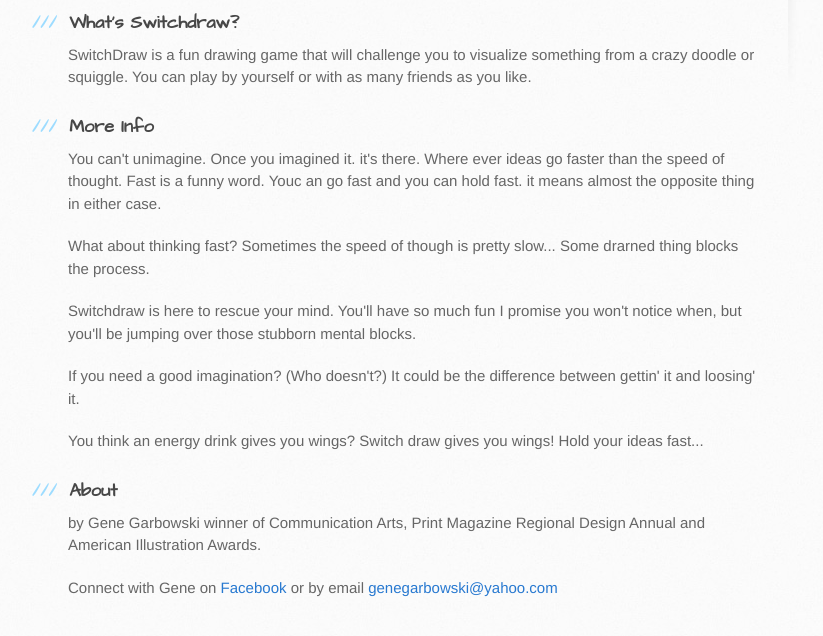
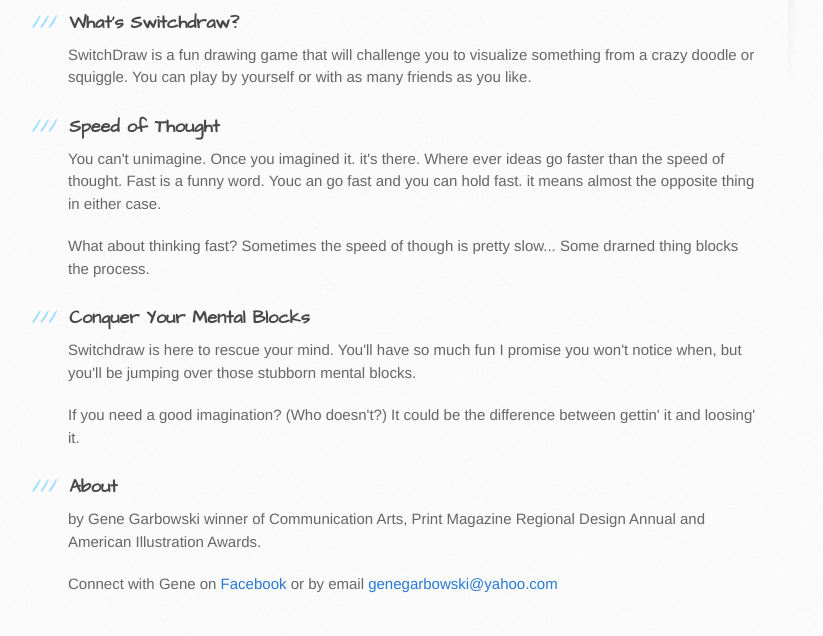
Before and after one commit to blak3r/switchdraw, a plain HTML site: page index.html in a window 1280 px wide. Shown: the part 654-1290 px from the top of the page, without its empty margins (102-925 px from the left). Drawn offline with Linux system fonts and the light colour scheme.

Commit message:
revised text

```diff
--- a/index.html
+++ b/index.html
@@ -37,16 +37,17 @@
 <p>SwitchDraw is a fun drawing game that will challenge you to visualize something from a crazy doodle or squiggle.  You can play by yourself or with as many friends as you like.</p>
 
 <h3>
-<a name="designer-templates" class="anchor" href="#designer-templates"><span class="octicon octicon-link"></span></a>More Info</h3>
+<a name="designer-templates" class="anchor" href="#designer-templates"><span class="octicon octicon-link"></span></a>Speed of Thought</h3>
 
 <p>You can't unimagine.  Once you imagined it. it's there.  Where ever ideas go faster than the speed of thought.  Fast is a funny word.  Youc an go fast and you can hold fast.  it means almost the opposite thing in either case.
 <P>What about thinking fast? Sometimes the speed of though is pretty slow... Some drarned thing blocks the process.
 
+<h3>
+<a name="rescue" class="anchor" href="#rescue"><span class="octicon octicon-link"></span></a>Conquer Your Mental Blocks</h3>
+
 <p>Switchdraw is here to rescue your mind.  You'll have so much fun I promise you won't notice when, but you'll be jumping over those stubborn mental blocks.
 
 <P>If you need a good imagination? (Who doesn't?)  It could be the difference between gettin' it and loosing' it.
-
-<P>You think an energy drink gives you wings?  Switch draw gives you wings!  Hold your ideas fast...
 
 <!--<h3>-->
 <!--<a name="rather-drive-stick" class="anchor" href="#rather-drive-stick"><span class="octicon octicon-link"></span></a>Rather Drive Stick?</h3>-->
```
